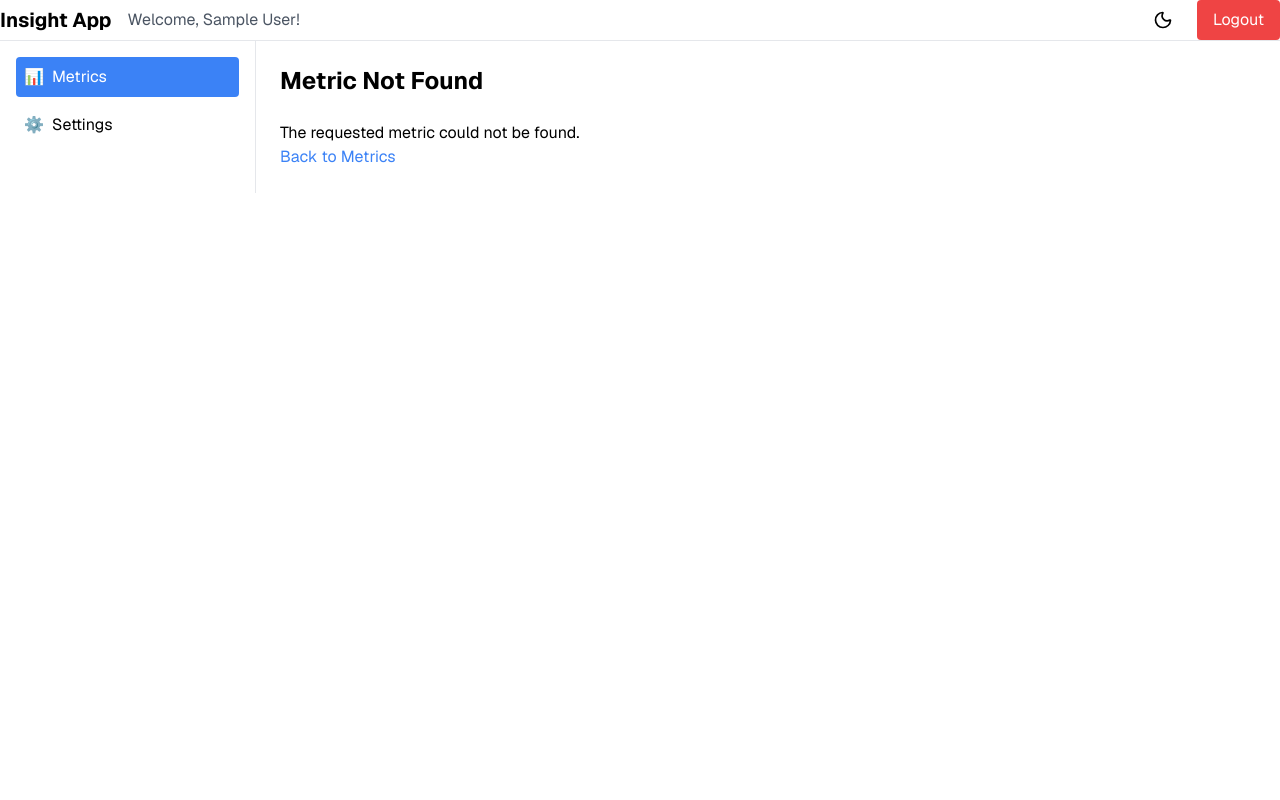
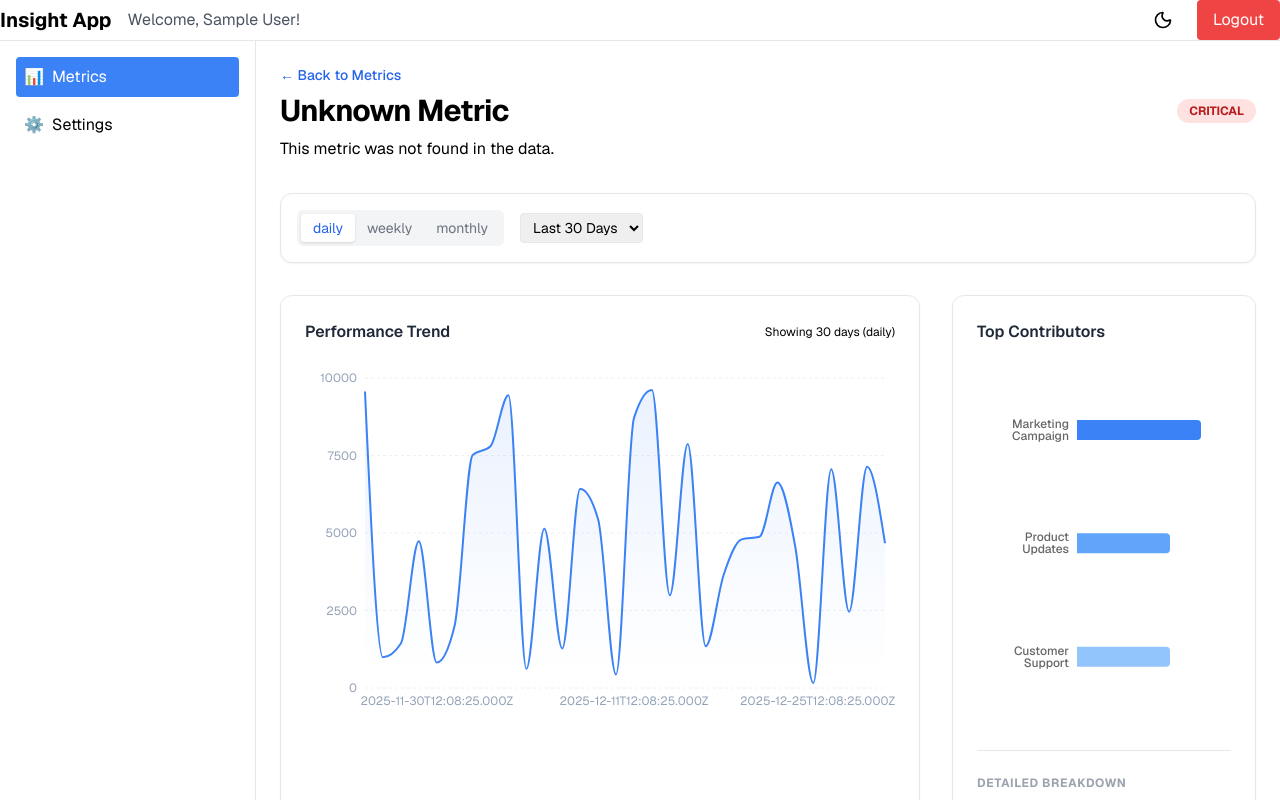
Before and after one commit to chauhan-ankit24/insight-app, a Next.js app: page /metrics/1 in a window 1280 px wide. Before the commit this address had no page. Shown: the top 800 px of the page. Built offline with nearby package versions, Linux system fonts and the light colour scheme; sample sign-in values are in the browser's storage.

Commit message:
feat: add metric page and charts

```diff
--- /dev/null
+++ b/app/(dashboard)/metrics/[metricId]/_components/ContributorsChart.tsx
@@ -0,0 +1,39 @@
+'use client';
+
+import { BarChart, Bar, XAxis, YAxis, Tooltip, ResponsiveContainer, Cell } from 'recharts';
+
+interface Contributor {
+  name: string;
+  value: number;
+}
+
+const COLORS = ['#3b82f6', '#60a5fa', '#93c5fd', '#bfdbfe', '#dbeafe'];
+
+export function ContributorsChart({ data }: { data: Contributor[] }) {
+  if (!data || data.length === 0) {
+    return <div className="text-muted-foreground text-sm">No contributors found.</div>;
+  }
+
+  return (
+    <div className="h-[350px] w-full">
+      <ResponsiveContainer width="100%" height="100%">
+        <BarChart data={data} layout="vertical" margin={{ top: 5, right: 30, left: 40, bottom: 5 }}>
+          <XAxis type="number" hide />
+          <YAxis
+            dataKey="name"
+            type="category"
+            axisLine={false}
+            tickLine={false}
+            tick={{ fontSize: 12, fontWeight: 500 }}
+          />
+          <Tooltip cursor={{ fill: 'transparent' }} contentStyle={{ borderRadius: '8px' }} />
+          <Bar dataKey="value" radius={[0, 4, 4, 0]} barSize={20}>
+            {data.map((_, index) => (
+              <Cell key={`cell-${index}`} fill={COLORS[index % COLORS.length]} />
+            ))}
+          </Bar>
+        </BarChart>
+      </ResponsiveContainer>
+    </div>
+  );
+}
--- /dev/null
+++ b/app/(dashboard)/metrics/[metricId]/_components/InsightControls.tsx
@@ -0,0 +1,50 @@
+'use client';
+
+import { useRouter, useSearchParams } from 'next/navigation';
+
+export function InsightControls() {
+  const router = useRouter();
+  const searchParams = useSearchParams();
+
+  // 1. Get current values from URL or defaults
+  const grain = searchParams.get('grain') || 'daily';
+  const range = searchParams.get('range') || '30';
+
+  // 2. The "Pass Data" function via URL
+  const handleUpdate = (key: string, value: string) => {
+    const params = new URLSearchParams(searchParams.toString());
+    params.set(key, value);
+
+    // This updates the URL without a full page reload
+    // Next.js recognizes the change and re-runs the Server Component (page.tsx)
+    router.push(`?${params.toString()}`, { scroll: false });
+  };
+
+  return (
+    <div className="flex items-center gap-4 rounded-xl border bg-white p-4 shadow-sm">
+      <div className="flex rounded-md bg-gray-100 p-1">
+        {['daily', 'weekly', 'monthly'].map((g) => (
+          <button
+            key={g}
+            onClick={() => handleUpdate('grain', g)}
+            className={`rounded px-3 py-1 text-sm ${
+              grain === g ? 'bg-white text-blue-600 shadow' : 'text-gray-500'
+            }`}
+          >
+            {g}
+          </button>
+        ))}
+      </div>
+
+      <select
+        value={range}
+        onChange={(e) => handleUpdate('range', e.target.value)}
+        className="rounded border px-2 py-1 text-sm"
+      >
+        <option value="7">Last 7 Days</option>
+        <option value="30">Last 30 Days</option>
+        <option value="90">Last 90 Days</option>
+      </select>
+    </div>
+  );
+}
--- /dev/null
+++ b/app/(dashboard)/metrics/[metricId]/_components/TrendChart.tsx
@@ -0,0 +1,69 @@
+'use client';
+
+import { useMemo } from 'react';
+import {
+  AreaChart,
+  Area,
+  XAxis,
+  YAxis,
+  Tooltip,
+  ResponsiveContainer,
+  CartesianGrid,
+} from 'recharts';
+
+interface TrendPoint {
+  date: string;
+  value: number;
+}
+
+export function TrendChart({ data }: { data: TrendPoint[] }) {
+  // Memoize data to prevent re-calculations on parent re-renders
+  const chartData = useMemo(() => data, [data]);
+
+  if (!data || data.length === 0) {
+    return (
+      <div className="flex h-[300px] items-center justify-center rounded-lg border-2 border-dashed">
+        <p className="text-muted-foreground">No data available for this range.</p>
+      </div>
+    );
+  }
+
+  return (
+    <div className="h-[350px] w-full">
+      <ResponsiveContainer width="100%" height="100%">
+        <AreaChart data={chartData} margin={{ top: 10, right: 10, left: 0, bottom: 0 }}>
+          <defs>
+            <linearGradient id="colorValue" x1="0" y1="0" x2="0" y2="1">
+              <stop offset="5%" stopColor="#3b82f6" stopOpacity={0.1} />
+              <stop offset="95%" stopColor="#3b82f6" stopOpacity={0} />
+            </linearGradient>
+          </defs>
+          <CartesianGrid strokeDasharray="3 3" vertical={false} stroke="#f0f0f0" />
+          <XAxis
+            dataKey="date"
+            axisLine={false}
+            tickLine={false}
+            tick={{ fontSize: 12, fill: '#94a3b8' }}
+            minTickGap={30}
+          />
+          <YAxis axisLine={false} tickLine={false} tick={{ fontSize: 12, fill: '#94a3b8' }} />
+          <Tooltip
+            contentStyle={{
+              borderRadius: '8px',
+              border: 'none',
+              boxShadow: '0 4px 12px rgba(0,0,0,0.1)',
+            }}
+          />
+          <Area
+            type="monotone"
+            dataKey="value"
+            stroke="#3b82f6"
+            strokeWidth={2}
+            fillOpacity={1}
+            fill="url(#colorValue)"
+          />
+        </AreaChart>
+      </ResponsiveContainer>
+    </div>
+  );
+}
--- a/app/(dashboard)/metrics/[metricId]/page.tsx
+++ b/app/(dashboard)/metrics/[metricId]/page.tsx
@@ -1,81 +1,109 @@
-'use client';
+import Link from 'next/link';
+import { getMetricById, getMetricTrend, getMetricContributors } from '@/lib/data/resolvers';
+import { MetricContributor } from '@/lib/types/metrics';
+import { InsightControls } from './_components/InsightControls';
+import { TrendChart } from './_components/TrendChart';
+import { ContributorsChart } from './_components/ContributorsChart';
 
-import { useParams } from 'next/navigation';
-import Link from 'next/link';
-import { mockMetrics, mockContributors } from '../../../../lib/data/mock-data';
-import { formatCurrency, formatDate } from '../../../../lib/utils/formatters';
+export default async function MetricDetailPage({
+  params,
+  searchParams,
+}: {
+  params: { metricId: string };
+  searchParams: { grain?: string; range?: string };
+}) {
+  const { metricId } = params;
 
-export default function MetricDetailPage() {
-  const params = useParams();
-  const metricId = params.metricId as string;
+  // URL as Global State: Fallback to defaults if params are missing
+  const grain = searchParams.grain || 'daily';
+  const range = Number(searchParams.range) || 30;
 
-  const metric = mockMetrics.find((m) => m.id === metricId);
+  // Parallel Data Fetching: Fetch everything at once to save time
+  const [metric, trendData, contributors] = await Promise.all([
+    getMetricById(metricId),
+    getMetricTrend(metricId, grain, range),
+    getMetricContributors(metricId),
+  ]);
 
   if (!metric) {
     return (
-      <div className="space-y-6">
-        <h1 className="text-2xl font-bold">Metric Not Found</h1>
-        <p>The requested metric could not be found.</p>
-        <Link href="/metrics" className="text-blue-500 hover:underline">
-          Back to Metrics
+      <div className="flex flex-col items-center justify-center py-20">
+        <h1 className="text-2xl font-bold text-gray-800">Metric Not Found</h1>
+        <Link href="/metrics" className="mt-4 text-blue-600 hover:underline">
+          ← Back to Dashboard
         </Link>
       </div>
     );
   }
 
   return (
-    <div className="space-y-6">
-      <div className="flex items-center space-x-4">
-        <Link href="/metrics" className="text-blue-500 hover:underline">
+    <div className="space-y-8 pb-12">
+      {/* Header Navigation */}
+      <div className="flex flex-col gap-2">
+        <Link
+          href="/metrics"
+          className="w-fit text-sm font-medium text-blue-600 hover:text-blue-700"
+        >
           ← Back to Metrics
         </Link>
-        <h1 className="text-2xl font-bold">{metric.name}</h1>
+        <div className="flex items-center justify-between">
+          <h1 className="text-3xl font-bold tracking-tight">{metric.name}</h1>
+          <span
+            className={`rounded-full px-3 py-1 text-xs font-bold uppercase ${
+              metric.status === 'healthy'
+                ? 'bg-green-100 text-green-700'
+                : metric.status === 'warning'
+                  ? 'bg-yellow-100 text-yellow-700'
+                  : 'bg-red-100 text-red-700'
+            }`}
+          >
+            {metric.status}
+          </span>
+        </div>
+        <p className="text-muted-foreground">{metric.description}</p>
       </div>
 
-      <div className="grid grid-cols-1 gap-6 md:grid-cols-2">
-        <div className="rounded-lg border p-6">
-          <h2 className="mb-4 text-lg font-semibold">Metric Details</h2>
-          <div className="space-y-2">
-            <div className="flex justify-between">
-              <span className="font-medium">Value:</span>
-              <span className="text-xl font-bold">
-                {metric.unit === 'USD'
-                  ? formatCurrency(metric.value)
-                  : `${metric.value} ${metric.unit}`}
-              </span>
-            </div>
-            <div className="flex justify-between">
-              <span className="font-medium">Unit:</span>
-              <span>{metric.unit}</span>
-            </div>
-            <div className="flex justify-between">
-              <span className="font-medium">Trend:</span>
-              <span
-                className={`inline-block rounded px-2 py-1 text-xs ${
-                  metric.trend === 'up'
-                    ? 'bg-green-100 text-green-800'
-                    : metric.trend === 'down'
-                      ? 'bg-red-100 text-red-800'
-                      : 'bg-gray-100 text-gray-800'
-                }`}
-              >
-                {metric.trend.toUpperCase()}
-              </span>
-            </div>
-            <div className="flex justify-between">
-              <span className="font-medium">Last Updated:</span>
-              {/* <span>{formatDate(metric.lastUpdated)}</span> */}
+      {/* A. Insight Controls (URL Syncing) */}
+      <InsightControls />
+
+      <div className="grid grid-cols-1 gap-8 lg:grid-cols-3">
+        {/* B. Trend Insight (Main Chart) */}
+        <div className="rounded-xl border bg-white p-6 shadow-sm lg:col-span-2">
+          <div className="mb-6 flex items-center justify-between">
+            <h3 className="font-semibold text-gray-800">Performance Trend</h3>
+            <div className="text-muted-foreground text-xs">
+              Showing {range} days ({grain})
             </div>
           </div>
+          <TrendChart
+            data={
+              trendData?.data.map((item: { date: Date; value: number }) => ({
+                date: item.date.toISOString(),
+                value: item.value,
+              })) || []
+            }
+          />
         </div>
 
-        <div className="rounded-lg border p-6">
-          <h2 className="mb-4 text-lg font-semibold">Contributors</h2>
-          <div className="space-y-2">
-            {mockContributors.map((contributor) => (
-              <div key={contributor.id} className="flex justify-between">
-                <span>{contributor.name}</span>
-                <span className="font-medium">{contributor.contribution}%</span>
+        {/* C. Contributors Insight (Bar Chart) */}
+        <div className="rounded-xl border bg-white p-6 shadow-sm">
+          <h3 className="mb-6 font-semibold text-gray-800">Top Contributors</h3>
+          <ContributorsChart
+            data={contributors.map((c: MetricContributor) => ({
+              name: c.name,
+              value: c.contribution,
+            }))}
+          />
+
+          {/* Legacy List fallback for accessibility */}
+          <div className="mt-8 space-y-3 border-t pt-6">
+            <p className="text-xs font-bold uppercase tracking-wider text-gray-400">
+              Detailed Breakdown
+            </p>
+            {contributors.map((c: MetricContributor, idx: number) => (
+              <div key={idx} className="flex justify-between text-sm">
+                <span className="text-gray-600">{c.name}</span>
+                <span className="font-mono font-bold">{c.contribution}%</span>
               </div>
             ))}
           </div>
--- a/app/components/insights/MetricTable.tsx
+++ b/app/(dashboard)/metrics/_components/MetricTable.tsx
@@ -32,7 +32,7 @@ export function MetricTable({ metrics }: { metrics: Metric[] }) {
           {metrics.map((metric) => (
             <tr
               key={metric.id}
-              onClick={() => router.push(`/metrics/${metric.id}`)}
+              onClick={() => router.push(`/metrics/${metric.id}?grain=daily&range=30`)}
               className="group transition-colors hover:bg-gray-50/90 dark:hover:bg-gray-700/10"
             >
               {/* 1. Name & Description */}
--- a/app/(dashboard)/metrics/page.tsx
+++ b/app/(dashboard)/metrics/page.tsx
@@ -1,7 +1,7 @@
 import { mockMetrics } from '@/lib/data/mock-data';
-import { MetricTable } from '@/app/components/insights/MetricTable';
+import { MetricTable } from '@/app/(dashboard)/metrics/_components/MetricTable';
 import { Plus } from 'lucide-react';
-import { SummaryCards } from '@/app/components/insights/SummaryCards';
+import { SummaryCards } from '@/app/(dashboard)/metrics/_components/SummaryCards';
 
 export default function MetricsPage() {
   return (
--- a/lib/data/resolvers.ts
+++ b/lib/data/resolvers.ts
@@ -1,16 +1,57 @@
-import { MetricTrend, MetricContributor } from '../types/metrics';
+import { Metric, MetricTrend, MetricContributor } from '../types/metrics';
 import { mockMetrics, mockContributors } from './mock-data';
 
-export function getMetricTrend(metricId: string): MetricTrend | null {
-  // Mock implementation: return sample trend data
+export function getMetricById(metricId: string): Metric | null {
   const metric = mockMetrics.find((m) => m.id === metricId);
-  if (!metric) return null;
+  if (metric) return metric;
 
-  // Generate sample trend data
+  // Return a default metric if not found
+  return {
+    id: metricId,
+    name: 'Unknown Metric',
+    description: 'This metric was not found in the data.',
+    value: 0,
+    unit: 'N/A',
+    type: 'SIMPLE',
+    category: 'Product',
+    status: 'critical',
+    changePercent: 0,
+    lastUpdated: new Date().toISOString(),
+    trend: 'neutral',
+    sparklineData: [],
+  };
+}
+
+export async function getMetricTrend(
+  metricId: string,
+  grain: string,
+  range: number
+): Promise<MetricTrend | null> {
+  await new Promise((r) => setTimeout(r, 1000)); // Simulate delay
+
+  const metric = mockMetrics.find((m) => m.id === metricId);
+  if (!metric) {
+    // Return default trend data if metric not found
+    const data = [];
+    for (let i = 0; i < range; i++) {
+      const date = new Date();
+      date.setDate(date.getDate() - (range - 1 - i));
+      data.push({
+        date,
+        value: Math.random() * 10000, // Random variation
+      });
+    }
+    return {
+      metricId,
+      data,
+    };
+  }
+
+  // Generate sample trend data based on range
   const data = [];
-  for (let i = 0; i < 30; i++) {
+  for (let i = 0; i < range; i++) {
     const date = new Date();
-    date.setDate(date.getDate() - (29 - i));
+    date.setDate(date.getDate() - (range - 1 - i));
     data.push({
       date,
       value: metric.value + Math.random() * 10000 - 5000, // Random variation
@@ -23,7 +64,7 @@ export function getMetricTrend(metricId: string): MetricTrend | null {
   };
 }
 
-export function getMetricContributors(metricId: string): MetricContributor[] {
+export async function getMetricContributors(metricId: string): Promise<MetricContributor[]> {
   // Mock implementation: return sample contributors
   return mockContributors;
 }
--- a/package.json
+++ b/package.json
@@ -14,7 +14,8 @@
     "next": "16.1.1",
     "next-themes": "^0.4.6",
     "react": "19.2.3",
-    "react-dom": "19.2.3"
+    "react-dom": "19.2.3",
+    "recharts": "^3.6.0"
   },
   "devDependencies": {
     "@commitlint/cli": "^20.2.0",
```
Also changed, not shown: app/(dashboard)/metrics/_components/Sparkline.tsx (renamed from app/components/insights/Sparkline.tsx), app/(dashboard)/metrics/_components/SummaryCards.tsx (renamed from app/components/insights/SummaryCards.tsx), 1 other file (tests, documents, lock files or other folders).
